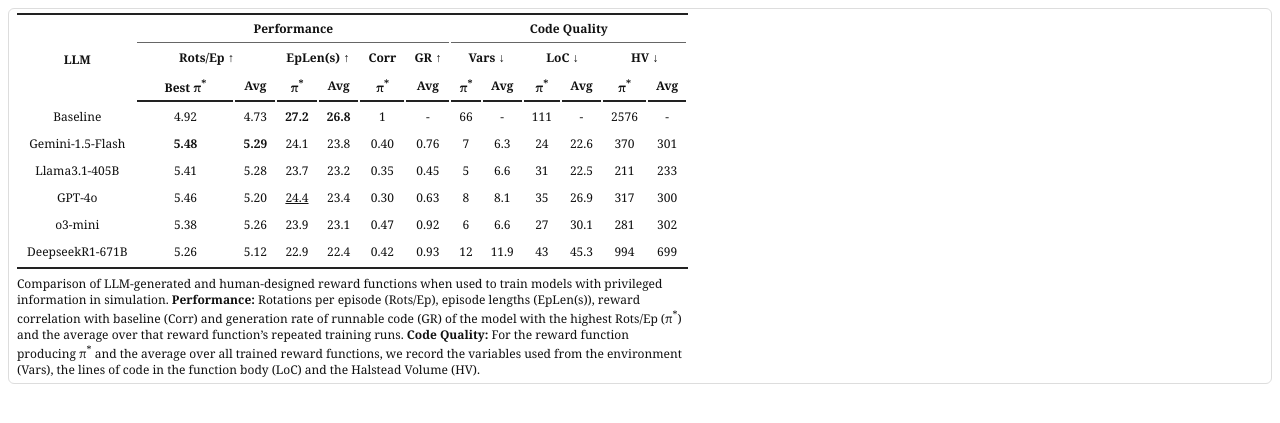
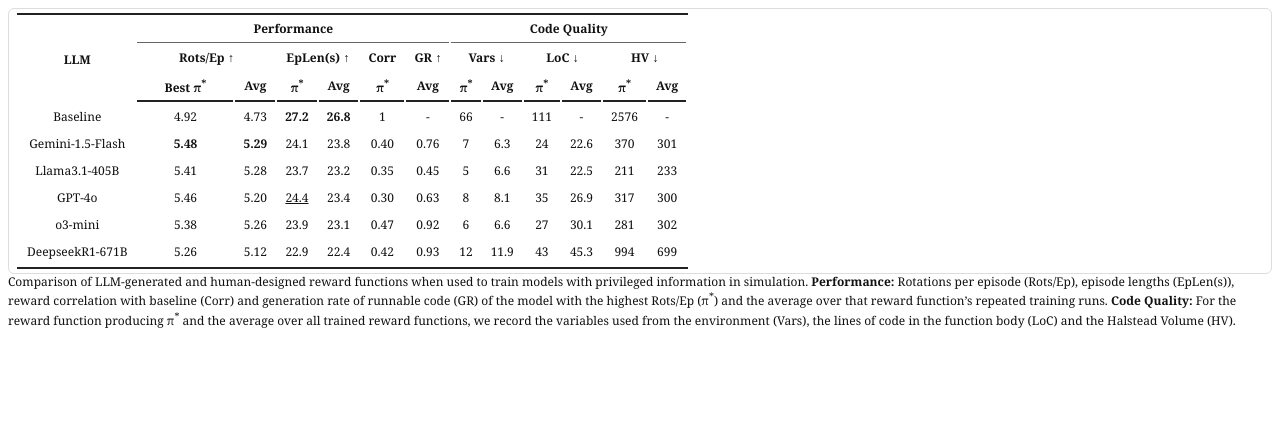
Before and after one commit to hpfield/text2touch-website, a Jekyll site: the page assets/tables/LLM-stats.html, which Jekyll copies as it is, in a window 1280 px wide. Shown: the top 423 px of the page. Built offline with Jekyll 4.4.1, drawn with Linux system fonts in a browser that asks for light colours.

```diff
--- a/assets/tables/LLM-stats.html
+++ b/assets/tables/LLM-stats.html
@@ -82,12 +82,7 @@
 <body>
   <div class="paper-table" id="tab-llm-extensive">
     <div class="table-wrap">
-      <table class="booktabs tight">
-      <caption id="llm-extensive-caption">
-        Comparison of LLM-generated and human-designed reward functions when used to train models with privileged information in simulation.
-        <strong>Performance:</strong> Rotations per episode (Rots/Ep), episode lengths (EpLen(s)), reward correlation with baseline (Corr) and generation rate of runnable code (GR) of the model with the highest Rots/Ep (&pi;<sup>*</sup>) and the average over that reward function&#8217;s repeated training runs.
-        <strong>Code Quality:</strong> For the reward function producing &pi;<sup>*</sup> and the average over all trained reward functions, we record the variables used from the environment (Vars), the lines of code in the function body (LoC) and the Halstead Volume (HV).
-      </caption>
+  <table class="booktabs tight" aria-describedby="llm-extensive-caption">
       <thead>
         <tr>
           <th rowspan="3"><strong>LLM</strong></th>
@@ -178,6 +173,11 @@
     </table>
   </div>
 
+  <caption id="llm-extensive-caption">
+    Comparison of LLM-generated and human-designed reward functions when used to train models with privileged information in simulation.
+    <strong>Performance:</strong> Rotations per episode (Rots/Ep), episode lengths (EpLen(s)), reward correlation with baseline (Corr) and generation rate of runnable code (GR) of the model with the highest Rots/Ep (&pi;<sup>*</sup>) and the average over that reward function&#8217;s repeated training runs.
+    <strong>Code Quality:</strong> For the reward function producing &pi;<sup>*</sup> and the average over all trained reward functions, we record the variables used from the environment (Vars), the lines of code in the function body (LoC) and the Halstead Volume (HV).
+  </caption>
 </div>
 
 <!-- toolbar removed: scrollable by default -->
```
Also changed, not shown: assets/tables/distilled.html (+4 -4 lines), assets/tables/prompt_strategies.html (+4 -5 lines), assets/tables/real-world.html (+4 -4 lines).
